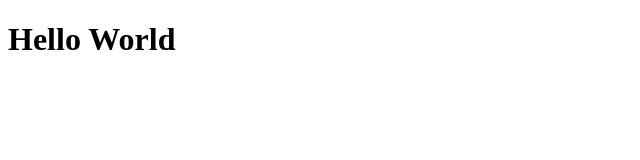
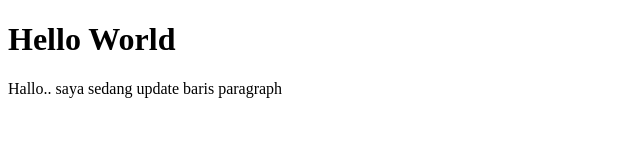
Before and after one commit to dianazuniarti/git-test, a plain HTML site: page index.html in a window 1280 px wide. Shown: the whole page, without its empty margins (0-640 px from the left). Drawn offline with Linux system fonts and the light colour scheme.

Commit message:
menambahkan baris paragraf

```diff
--- a/index.html
+++ b/index.html
@@ -8,5 +8,6 @@
 </head>
 <body>
     <h1>Hello World</h1>
+    <p>Hallo.. saya sedang update baris paragraph</p>
 </body>
 </html>
```
